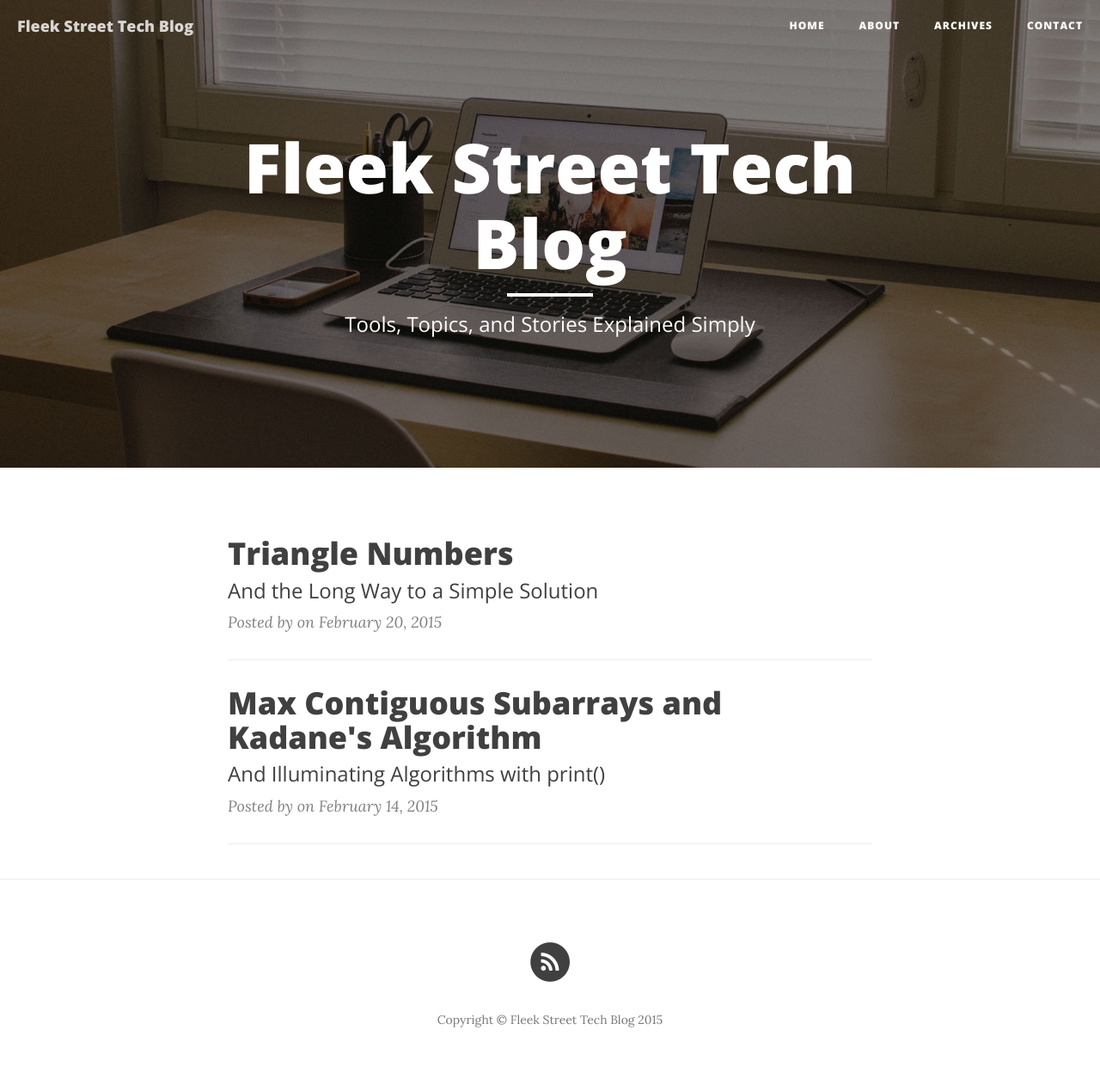
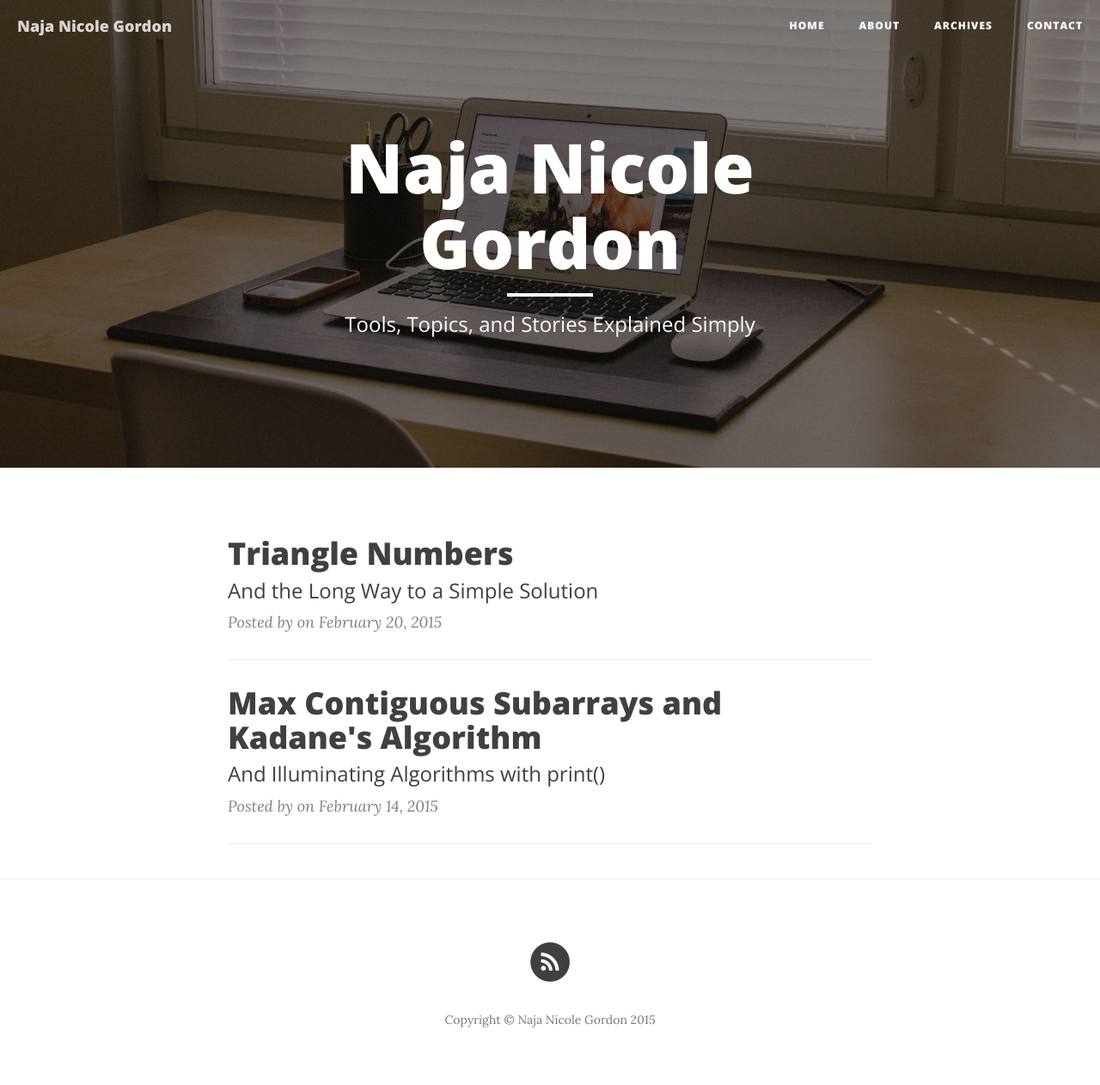
Before and after one commit to NajaNicoleGordon/NajaNicoleGordon.github.io, a Jekyll site: the page built from index.html, in a window 1280 px wide. Shown: the whole page at 86% size. Built offline with Jekyll 4.4.1, drawn with Linux system fonts in a browser that asks for light colours; nearby versions of some CDN libraries; the list of posts is cut into pages by our own code.

Commit message:
Update _config.yml

```diff
--- a/_config.yml
+++ b/_config.yml
@@ -1,5 +1,5 @@
 # Site settings
-title: Fleek Street Tech Blog
+title: Naja Nicole Gordon
 header-img: img/home-bg.jpg
 description: "Tech Stuff, kept Simple"
 baseurl: ""
```
